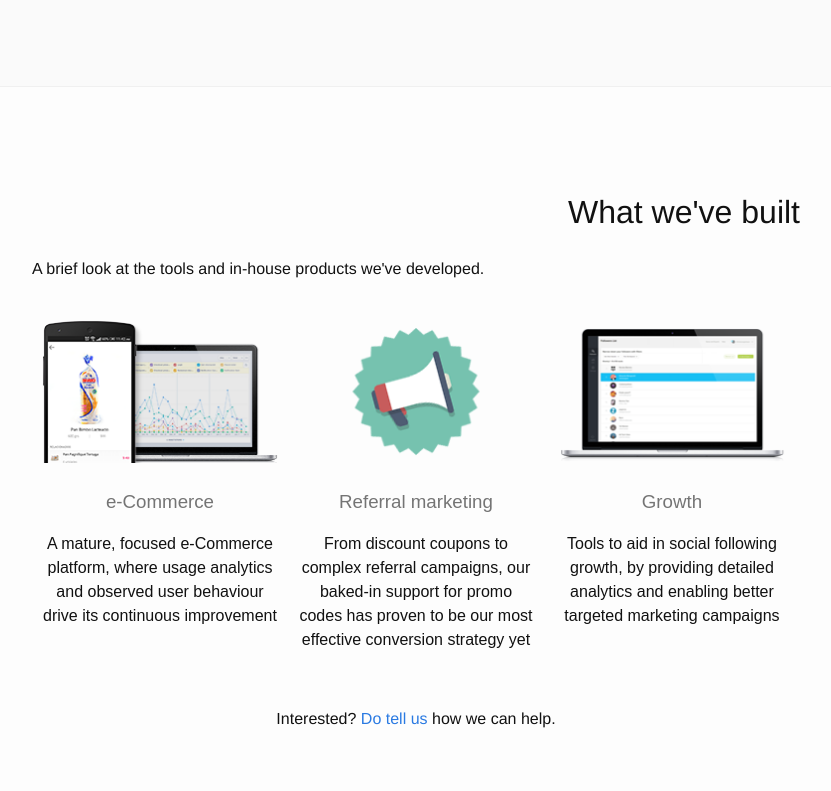
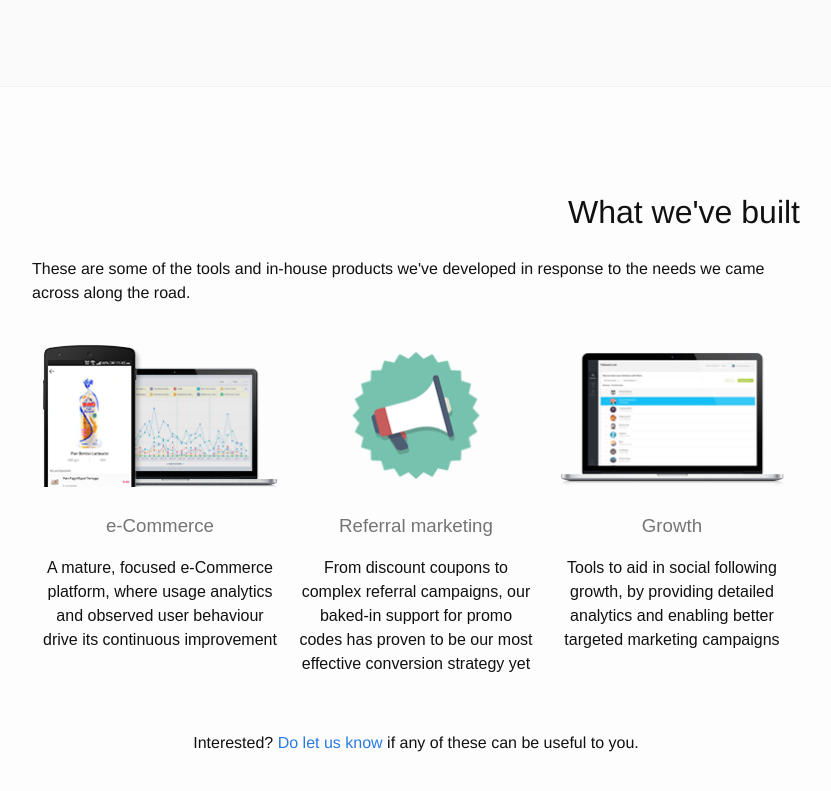
Before and after one commit to beta-uy/beta-uy.github.io, a Jekyll site: the page built from index.html, in a window 1280 px wide and 900 px high, scrolled down 973 px. Shown: the top 791 px of the window, without its empty margins (224-1055 px from the left). Built offline with Jekyll 4.4.1, drawn with Linux system fonts in a browser that asks for light colours; nearby versions of some CDN libraries.

Commit message:
Updates "What we've built" section descriptions

```diff
--- a/index.html
+++ b/index.html
@@ -20,7 +20,7 @@ layout: landing
 </section>
 <section>
   <h1>What we've built</h1>
-  <p>A brief look at the tools and in-house products we've developed.</p>
+  <p>These are some of the tools and in-house products we've developed in response to the needs we came across along the road.</p>
   <div class="pure-g" style="text-align: center;">
     <div class="pure-u-1 pure-u-md-1-3">
       <div class="feature-img">
@@ -57,7 +57,7 @@ layout: landing
     </div>
   </div>
   <div style="text-align: center; margin-top: 40px;">
-    <p>Interested? <a href="mailto:{{ site.email }}">Do tell us</a> how we can help.</p>
+    <p>Interested? <a href="mailto:{{ site.email }}">Do let us know</a> if any of these can be useful to you.</p>
   </div>
 </section>
 <section>
```
